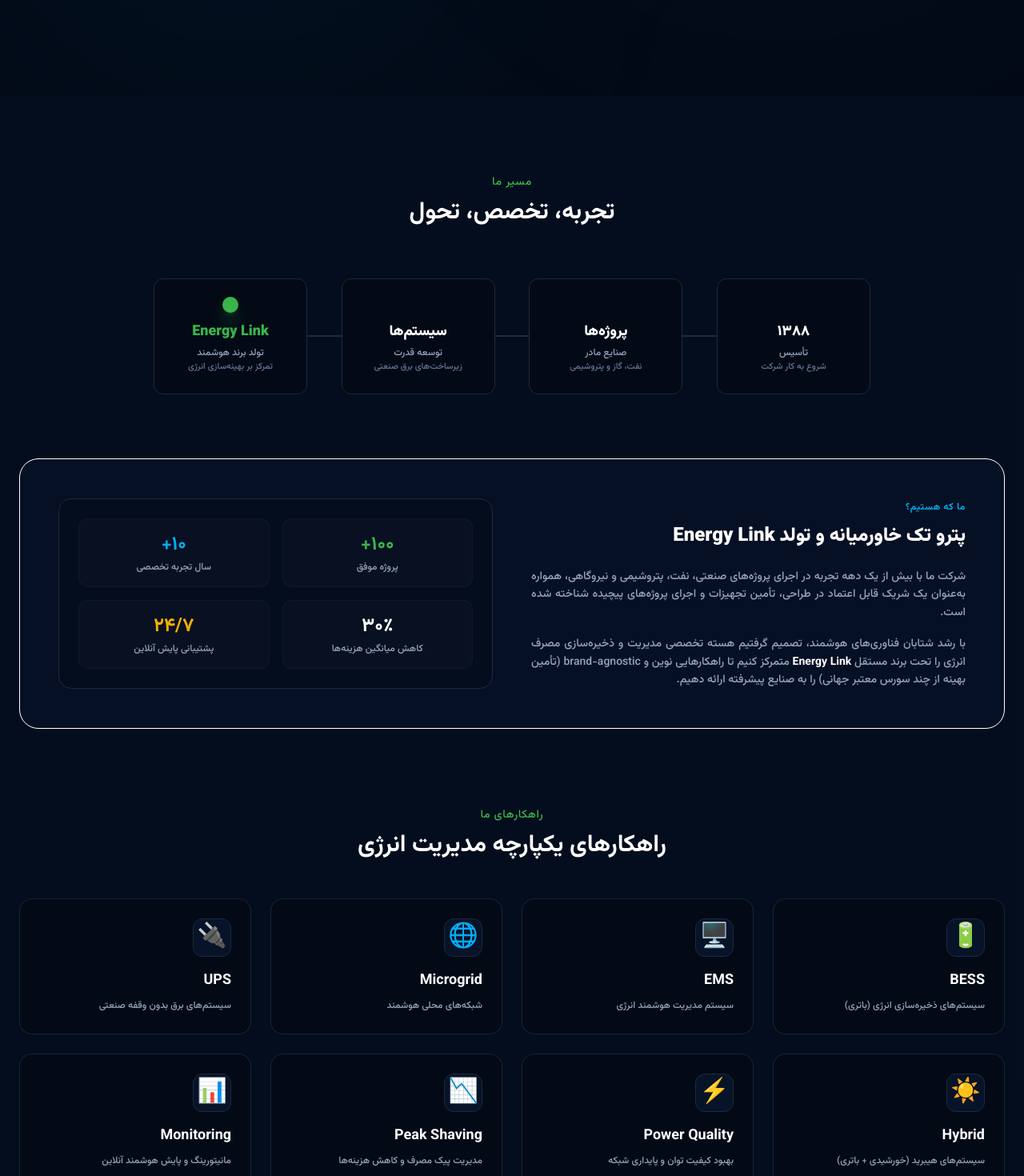
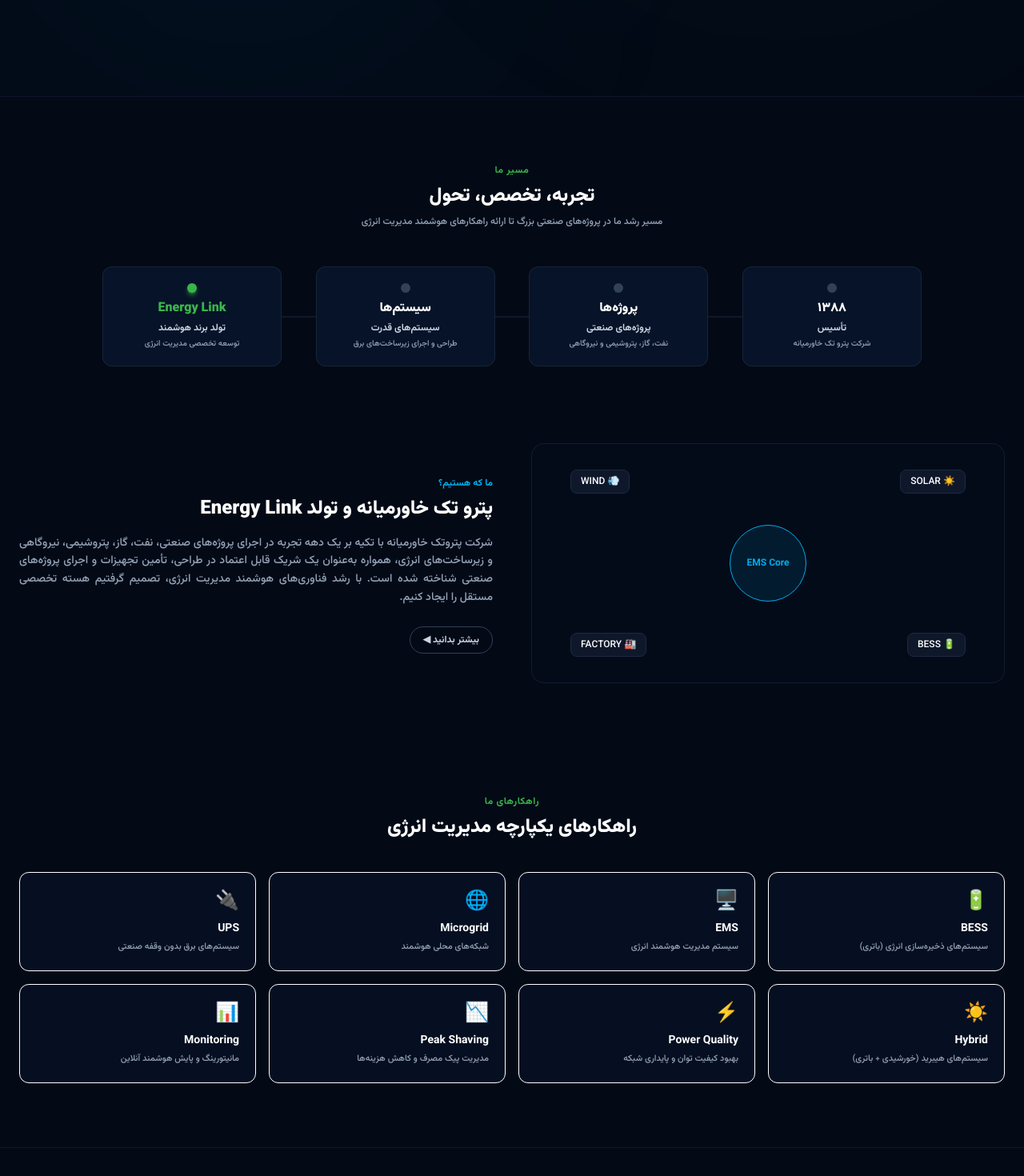
Before and after one commit to petrotechmeco-web/energy-link-Enterprice, a React (Vite) app: page / in a window 1280 px wide. Shown: the part 680-2150 px from the top of the page at 80% size. Built offline with nearby package versions, Linux system fonts and the light colour scheme.

Commit message:
Update AboutSolutions.jsx

```diff
--- a/src/components/AboutSolutions.jsx
+++ b/src/components/AboutSolutions.jsx
@@ -2,89 +2,80 @@
 
 export default function AboutSolutions() {
   const solutions = [
-    { id: 'bess', title: 'BESS', desc: 'سیستم‌های ذخیره‌سازی انرژی (باتری)', icon: '🔋' },
-    { id: 'ems', title: 'EMS', desc: 'سیستم مدیریت هوشمند انرژی', icon: '🖥️' },
-    { id: 'microgrid', title: 'Microgrid', desc: 'شبکه‌های محلی هوشمند', icon: '🌐' },
-    { id: 'ups', title: 'UPS', desc: 'سیستم‌های برق بدون وقفه صنعتی', icon: '🔌' },
-    { id: 'hybrid', title: 'Hybrid', desc: 'سیستم‌های هیبرید (خورشیدی + باتری)', icon: '☀️' },
-    { id: 'power', title: 'Power Quality', desc: 'بهبود کیفیت توان و پایداری شبکه', icon: '⚡' },
-    { id: 'peak', title: 'Peak Shaving', desc: 'مدیریت پیک مصرف و کاهش هزینه‌ها', icon: '📉' },
-    { id: 'monitoring', title: 'Monitoring', desc: 'مانیتورینگ و پایش هوشمند آنلاین', icon: '📊' },
+    { title: 'BESS', desc: 'سیستم‌های ذخیره‌سازی انرژی (باتری)', icon: '🔋' },
+    { title: 'EMS', desc: 'سیستم مدیریت هوشمند انرژی', icon: '🖥️' },
+    { title: 'Microgrid', desc: 'شبکه‌های محلی هوشمند', icon: '🌐' },
+    { title: 'UPS', desc: 'سیستم‌های برق بدون وقفه صنعتی', icon: '🔌' },
+    { title: 'Hybrid', desc: 'سیستم‌های هیبرید (خورشیدی + باتری)', icon: '☀️' },
+    { title: 'Power Quality', desc: 'بهبود کیفیت توان و پایداری شبکه', icon: '⚡' },
+    { title: 'Peak Shaving', desc: 'مدیریت پیک مصرف و کاهش هزینه‌ها', icon: '📉' },
+    { title: 'Monitoring', desc: 'مانیتورینگ و پایش هوشمند آنلاین', icon: '📊' },
   ];
 
   return (
-    <section className="py-24 bg-brand-navy/40 relative">
+    <section className="py-20 bg-brand-dark text-right border-t border-slate-900">
       <div className="max-w-7xl mx-auto px-6">
 
-        {/* 1. Timeline Section */}
-        <div className="text-center mb-20">
-          <span className="text-brand-green text-sm font-medium tracking-wider">مسیر ما</span>
-          <h2 className="text-2xl md:text-3xl font-bold mt-2 text-white">تجربه، تخصص، تحول</h2>
+        {/* ۱. بخش مسیر ما (تایم‌لاین تحول) */}
+        <div className="text-center mb-16">
+          <span className="text-brand-green text-xs font-bold tracking-wider">مسیر ما</span>
+          <h2 className="text-2xl font-black mt-1 text-white">تجربه، تخصص، تحول</h2>
+          <p className="text-xs text-brand-gray mt-2">مسیر رشد ما در پروژه‌های صنعتی بزرگ تا ارائه راهکارهای هوشمند مدیریت انرژی</p>
 
-          <div className="relative mt-16 max-w-4xl mx-auto flex flex-col md:flex-row justify-between items-center gap-8 md:gap-4">
-            <div className="hidden md:block absolute top-1/2 left-0 right-0 h-[2px] bg-slate-800 -translate-y-1/2 z-0" />
+          <div className="relative mt-12 max-w-5xl mx-auto flex flex-col md:flex-row justify-between items-center gap-6">
+            <div className="hidden md:block absolute top-1/2 left-0 right-0 h-[1px] bg-slate-800 -translate-y-1/2 z-0" />
 
             {[
-              { year: '۱۳۸۸', title: 'تأسیس', desc: 'شروع به کار شرکت' },
-              { year: 'پروژه‌ها', title: 'صنایع مادر', desc: 'نفت، گاز و پتروشیمی' },
-              { year: 'سیستم‌ها', title: 'توسعه قدرت', desc: 'زیرساخت‌های برق صنعتی' },
-              { year: 'Energy Link', title: 'تولد برند هوشمند', desc: 'تمرکز بر بهینه‌سازی انرژی', active: true }
+              { year: '۱۳۸۸', title: 'تأسیس', desc: 'شرکت پترو تک خاورمیانه' },
+              { year: 'پروژه‌ها', title: 'پروژه‌های صنعتی', desc: 'نفت، گاز، پتروشیمی و نیروگاهی' },
+              { year: 'سیستم‌ها', title: 'سیستم‌های قدرت', desc: 'طراحی و اجرای زیرساخت‌های برق' },
+              { year: 'Energy Link', title: 'تولد برند هوشمند', desc: 'توسعه تخصصی مدیریت انرژی', active: true }
             ].map((item, index) => (
-              <div key={index} className="relative z-10 bg-brand-dark border border-slate-800 p-6 rounded-xl w-48 text-center backdrop-blur-sm">
-                <div className={`w-4 h-4 rounded-full mx-auto mb-3 transition-all ${item.active ? 'bg-brand-green shadow-lg shadow-brand-green/50 scale-125' : 'bg-slate-750'}`} />
-                <div className={`text-lg font-black ${item.active ? 'text-brand-green' : 'text-white'}`}>{item.year}</div>
-                <div className="text-xs text-brand-gray mt-1">{item.title}</div>
-                <div className="text-[11px] text-slate-500 mt-0.5">{item.desc}</div>
+              <div key={index} className="relative z-10 bg-brand-navy border border-slate-800/80 p-5 rounded-xl w-56 text-center">
+                <div className={`w-3 h-3 rounded-full mx-auto mb-2 ${item.active ? 'bg-brand-green shadow-md shadow-brand-green/60' : 'bg-slate-700'}`} />
+                <div className={`text-base font-black ${item.active ? 'text-brand-green' : 'text-white'}`}>{item.year}</div>
+                <div className="text-xs text-slate-300 font-bold mt-1">{item.title}</div>
+                <div className="text-[10px] text-brand-gray mt-1">{item.desc}</div>
               </div>
             ))}
           </div>
         </div>
 
-        {/* 2. Story / Intro Box */}
-        <div className="grid grid-cols-1 lg:grid-cols-2 gap-12 items-center mb-24 bg-brand-navy/60 border border-slate-850 p-8 md:p-12 rounded-3xl">
-          <div>
-            <span className="text-brand-cyan text-xs font-semibold tracking-wider">ما که هستیم؟</span>
-            <h3 className="text-2xl font-black text-white mt-2 mb-6">پترو تک خاورمیانه و تولد Energy Link</h3>
-            <p className="text-brand-gray text-sm leading-relaxed mb-4 text-justify">
-              شرکت ما با بیش از یک دهه تجربه در اجرای پروژه‌های صنعتی، نفت، پتروشیمی و نیروگاهی، همواره به‌عنوان یک شریک قابل اعتماد در طراحی، تأمین تجهیزات و اجرای پروژه‌های پیچیده شناخته شده است.
+        {/* ۲. بخش ما که هستیم به همراه مدل درختی شبکه */}
+        <div className="grid grid-cols-1 lg:grid-cols-12 gap-12 items-center my-24">
+          {/* نقشه شماتیک متصل شبکه */}
+          <div className="lg:col-span-6 border border-slate-800/60 p-6 rounded-2xl bg-brand-navy/20 relative min-h-[300px] flex items-center justify-center">
+            <div className="absolute w-24 h-24 bg-brand-cyan/10 rounded-full flex items-center justify-center border border-brand-cyan animate-pulse">
+              <span className="text-xs font-bold text-brand-cyan">EMS Core</span>
+            </div>
+            {/* گره‌های متصل دور هسته مرکزی */}
+            <div className="absolute top-8 right-12 text-xs bg-slate-900 border border-slate-800 px-3 py-1.5 rounded-lg">☀️ SOLAR</div>
+            <div className="absolute bottom-8 right-12 text-xs bg-slate-900 border border-slate-800 px-3 py-1.5 rounded-lg">🔋 BESS</div>
+            <div className="absolute top-8 left-12 text-xs bg-slate-900 border border-slate-800 px-3 py-1.5 rounded-lg">💨 WIND</div>
+            <div className="absolute bottom-8 left-12 text-xs bg-slate-900 border border-slate-800 px-3 py-1.5 rounded-lg">🏭 FACTORY</div>
+          </div>
+
+          <div className="lg:col-span-6 text-right">
+            <span className="text-brand-cyan text-xs font-bold uppercase">ما که هستیم؟</span>
+            <h3 className="text-2xl font-black text-white mt-1 mb-4">پترو تک خاورمیانه و تولد Energy Link</h3>
+            <p className="text-brand-gray text-xs md:text-sm leading-relaxed text-justify mb-6">
+              شرکت پتروتک خاورمیانه با تکیه بر یک دهه تجربه در اجرای پروژه‌های صنعتی، نفت، گاز، پتروشیمی، نیروگاهی و زیرساخت‌های انرژی، همواره به‌عنوان یک شریک قابل اعتماد در طراحی، تأمین تجهیزات و اجرای پروژه‌های صنعتی شناخته شده است. با رشد فناوری‌های هوشمند مدیریت انرژی، تصمیم گرفتیم هسته تخصصی مستقل را ایجاد کنیم.
             </p>
-            <p className="text-brand-gray text-sm leading-relaxed text-justify">
-              با رشد شتابان فناوری‌های هوشمند، تصمیم گرفتیم هسته تخصصی مدیریت و ذخیره‌سازی مصرف انرژی را تحت برند مستقل <span className="text-white font-semibold">Energy Link</span> متمرکز کنیم تا راهکارهایی نوین و brand-agnostic (تأمین بهینه از چند سورس معتبر جهانی) را به صنایع پیشرفته ارائه دهیم.
-            </p>
-          </div>
-          <div className="border border-slate-800 p-6 rounded-2xl bg-brand-dark/50 grid grid-cols-2 gap-4 text-center">
-            <div className="p-4 bg-slate-900/40 rounded-xl border border-slate-800/40">
-              <div className="text-2xl font-bold text-brand-green">۱۰۰+</div>
-              <div className="text-xs text-brand-gray mt-1">پروژه موفق</div>
-            </div>
-            <div className="p-4 bg-slate-900/40 rounded-xl border border-slate-800/40">
-              <div className="text-2xl font-bold text-brand-cyan">۱۰+</div>
-              <div className="text-xs text-brand-gray mt-1">سال تجربه تخصصی</div>
-            </div>
-            <div className="p-4 bg-slate-900/40 rounded-xl border border-slate-800/40">
-              <div className="text-2xl font-bold text-white">۳۰٪</div>
-              <div className="text-xs text-brand-gray mt-1">کاهش میانگین هزینه‌ها</div>
-            </div>
-            <div className="p-4 bg-slate-900/40 rounded-xl border border-slate-800/40">
-              <div className="text-2xl font-bold text-yellow-500">۲۴/۷</div>
-              <div className="text-xs text-brand-gray mt-1">پشتیبانی پایش آنلاین</div>
-            </div>
+            <button className="text-xs font-bold border border-slate-700 px-4 py-2 rounded-full text-slate-300 hover:border-white transition-colors">بیشتر بدانید ◀</button>
           </div>
         </div>
 
-        {/* 3. Integrated Solutions Grid */}
-        <div className="text-center">
-          <span className="text-brand-green text-sm font-medium tracking-wider">راهکارهای ما</span>
-          <h2 className="text-2xl md:text-3xl font-bold mt-2 mb-12 text-white">راهکارهای یکپارچه مدیریت انرژی</h2>
+        {/* ۳. گرید راهکارهای یکپارچه */}
+        <div className="text-center pt-10">
+          <span className="text-brand-green text-xs font-bold tracking-wider">راهکارهای ما</span>
+          <h2 className="text-2xl font-black mt-1 mb-10 text-white">راهکارهای یکپارچه مدیریت انرژی</h2>
 
-          <div className="grid grid-cols-1 sm:grid-cols-2 lg:grid-cols-4 gap-6">
-            {solutions.map((sol) => (
-              <div key={sol.id} className="group bg-brand-dark border border-slate-800/80 p-6 rounded-2xl text-right hover:border-brand-green/40 transition-all hover:translate-y-[-4px]">
-                <div className="text-3xl mb-4 bg-brand-navy w-12 h-12 rounded-xl flex items-center justify-center border border-slate-800 group-hover:border-brand-green/30 transition-colors">
-                  {sol.icon}
-                </div>
-                <h4 className="text-lg font-bold text-white mb-2 group-hover:text-brand-green transition-colors">{sol.title}</h4>
-                <p className="text-xs text-brand-gray leading-relaxed">{sol.desc}</p>
+          <div className="grid grid-cols-2 sm:grid-cols-3 lg:grid-cols-4 gap-4">
+            {solutions.map((sol, index) => (
+              <div key={index} className="bg-brand-navy/60 border border-slate-850 p-5 rounded-xl text-right hover:border-brand-green/30 transition-all">
+                <div className="text-2xl mb-2">{sol.icon}</div>
+                <h4 className="text-sm font-bold text-white mb-1">{sol.title}</h4>
+                <p className="text-[11px] text-brand-gray leading-relaxed">{sol.desc}</p>
               </div>
             ))}
           </div>
```
